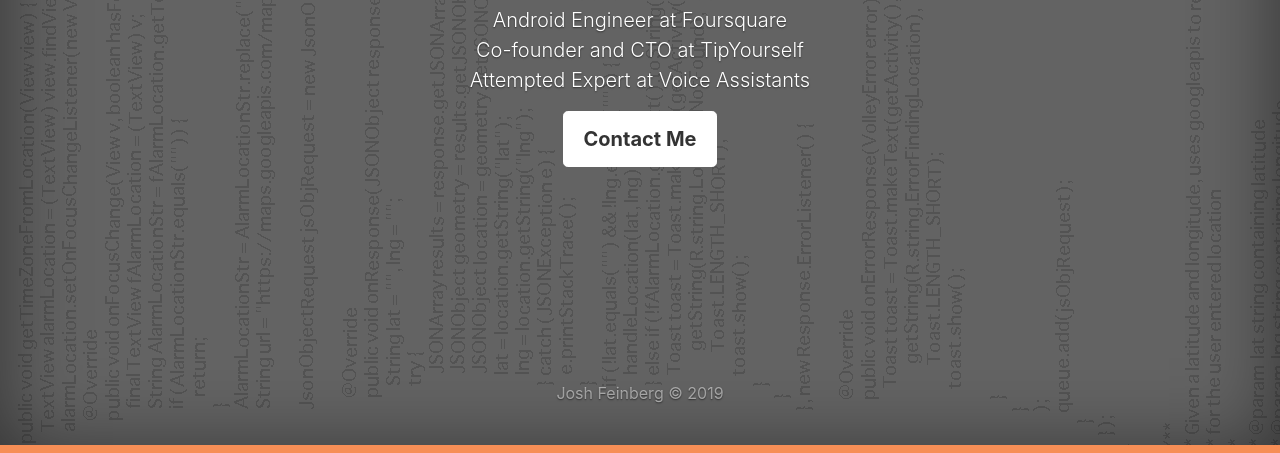
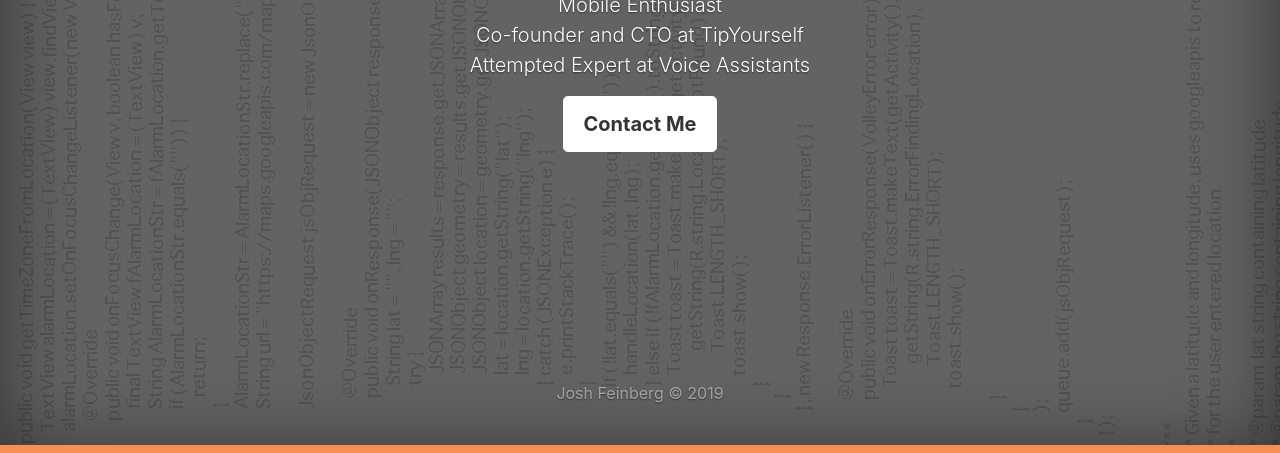
Before and after one commit to joshafeinberg/joshafeinberg.github.io, a plain HTML site: page index.html in a window 1280 px wide. Shown: the part 347-800 px from the top of the page. Drawn offline with nearby package versions, Linux system fonts and the light colour scheme.

Commit message:
Update index.html

```diff
--- a/index.html
+++ b/index.html
@@ -49,7 +49,6 @@
             <h1 class="cover-heading">Josh Feinberg</h1>
             <p class="lead">
                 Mobile Enthusiast<br />
-                Android Engineer at <a href="http://foursquare.com">Foursquare</a><br />
                 Co-founder and CTO at <a href="http://tipyourself.com">TipYourself</a><br />
                 Attempted Expert at <a href="https://tutorials.botsfloor.com/building-a-google-action-using-api-ai-3614874bfa75">Voice Assistants</a>
             </p>
```
